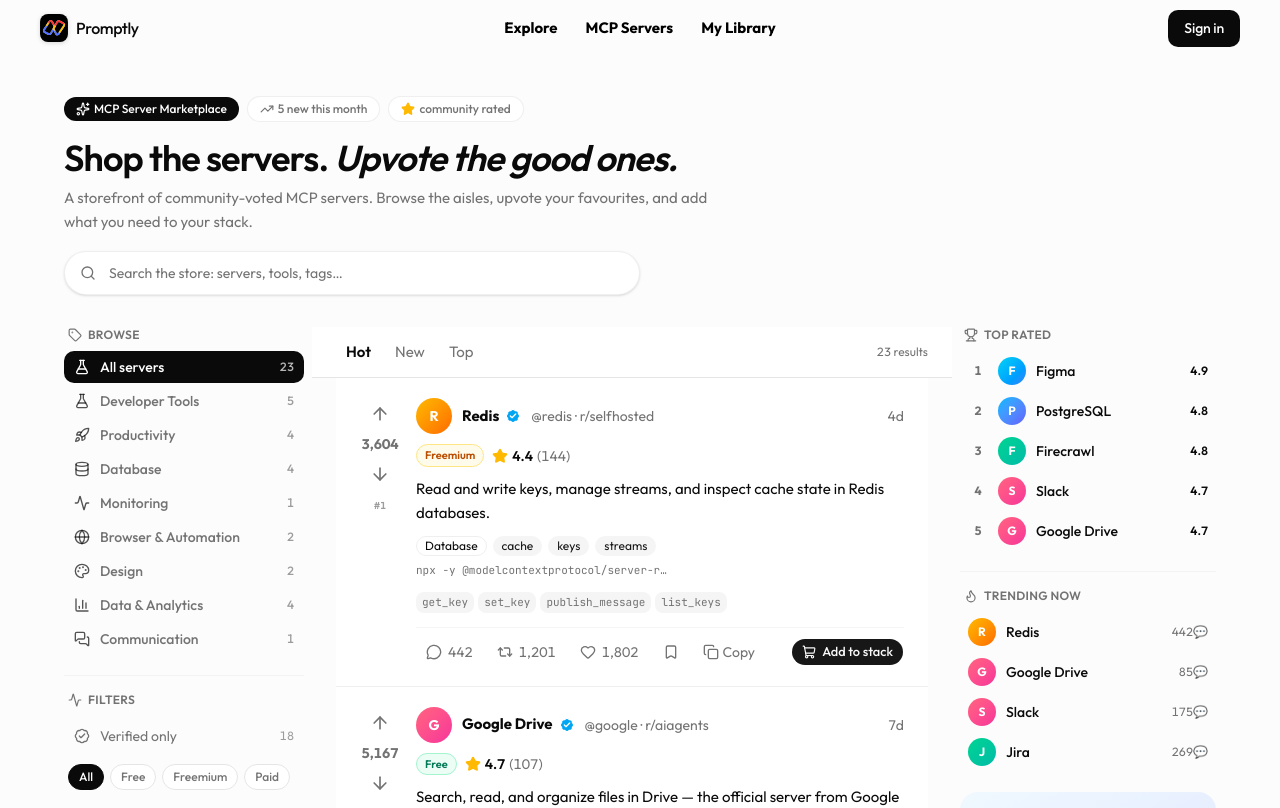
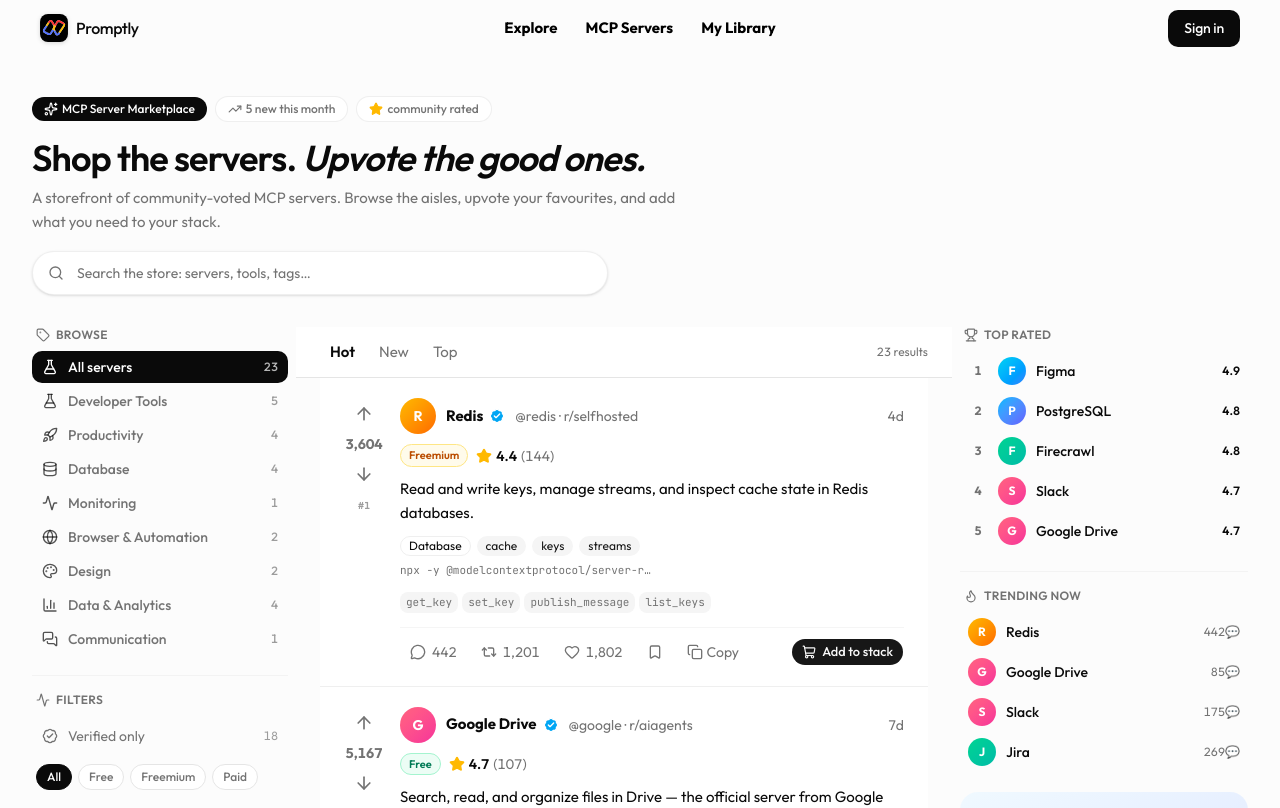
Before and after one commit to DavidWilson895/Promptly, a Next.js app: page /mcp-server in a window 1280 px wide. Shown: the top 808 px of the page. Built offline with nearby package versions, Linux system fonts and the light colour scheme; a web font is replaced by a local one.

Commit message:
fix: widen MCP marketplace layout so content spans the screen instead of cramming in the middle

```diff
--- a/src/app/mcp-server/page.tsx
+++ b/src/app/mcp-server/page.tsx
@@ -105,7 +105,7 @@
     <div className="bg-muted/30">
       <main className="w-full px-4 pb-28 md:px-6 lg:px-8">
         {/* Slim storefront header */}
-        <header className="relative mx-auto flex max-w-6xl flex-col gap-4 pt-20 md:pt-24">
+        <header className="relative mx-auto flex w-full max-w-[1600px] flex-col gap-4 pt-20 md:pt-24">
           <div className="flex flex-wrap items-center gap-2 text-xs font-medium">
             <span className="inline-flex items-center gap-1 rounded-full bg-foreground px-3 py-1 text-background">
               <Sparkles className="size-3.5" aria-hidden="true" />
@@ -158,9 +158,9 @@
         </header>
 
         {/* Three-column storefront + feed */}
-        <div className="mx-auto mt-8 flex max-w-6xl items-start gap-8">
+        <div className="mx-auto mt-8 flex w-full max-w-[1600px] items-start gap-6 xl:gap-8">
           {/* Left rail */}
-          <aside className="sticky top-24 hidden w-60 shrink-0 lg:block">
+          <aside className="sticky top-24 hidden w-56 shrink-0 md:block lg:w-64">
             <ShopSidebar
               category={category}
               onCategory={setCategory}
@@ -289,7 +289,7 @@
           </section>
 
           {/* Right rail */}
-          <aside className="sticky top-24 hidden w-64 shrink-0 xl:block">
+          <aside className="sticky top-24 hidden w-64 shrink-0 lg:block xl:w-72">
             <RightRail onCategory={setCategory} />
           </aside>
         </div>
```
